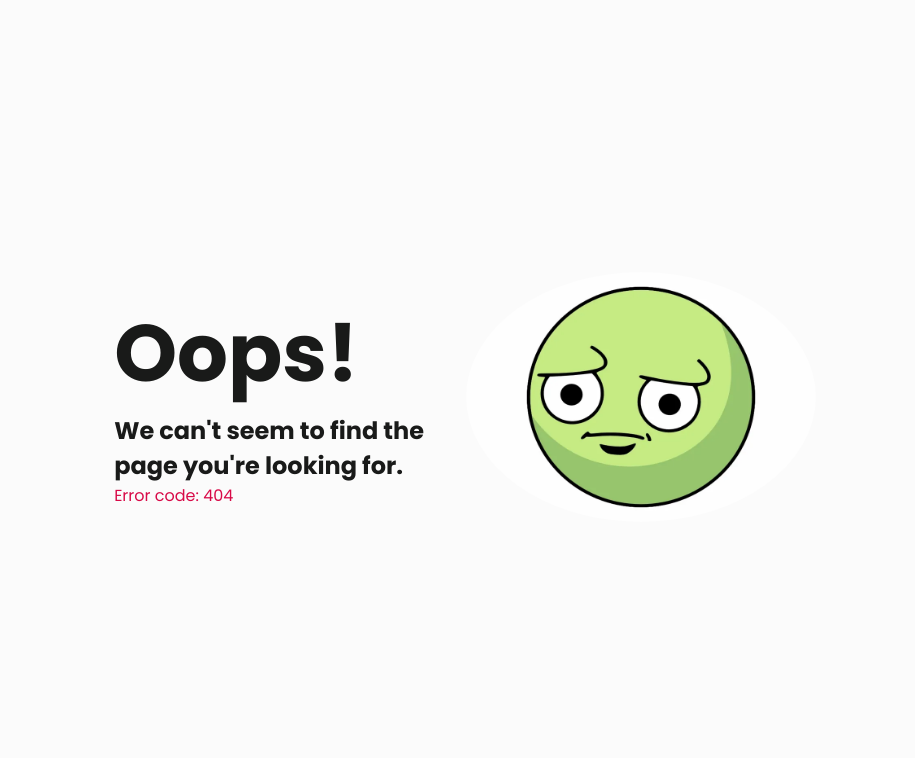
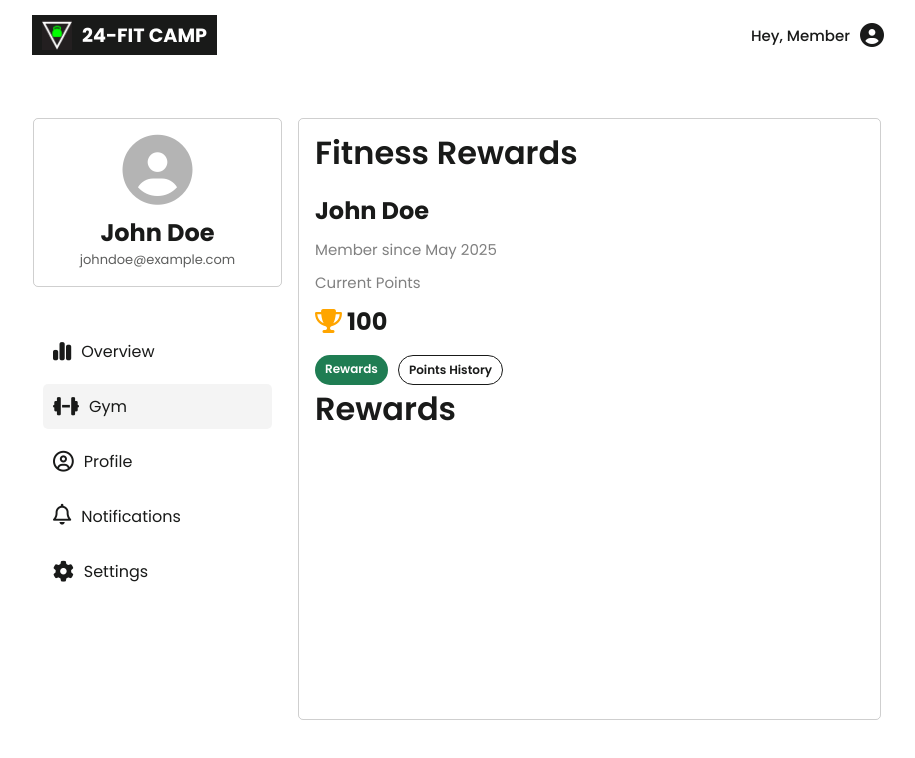
Before and after one commit to namron16/24-fit-camp, a React (Vite) app: page /member-account/rewards in a window 1280 px wide. Before the commit this address had no page. Shown: the top 758 px of the page, without its empty margins (175-1090 px from the left). Built offline with nearby package versions, Linux system fonts and the light colour scheme; data requests are answered from the project's data file.

Commit message:
added member rewards ui & created member gym and rewards components

```diff
--- a/db.json
+++ b/db.json
@@ -84,7 +84,6 @@
       "email": "cookiemonster@example.com"
     }
   ],
-
   "rewards": [
     {
       "id": "1",
--- a/src/App.jsx
+++ b/src/App.jsx
@@ -57,6 +57,8 @@ const MemberNotifications = lazy(() =>
 );
 const MemberSettings = lazy(() => import("./pages/Members/MemberSettings"));
 const MemberGym = lazy(() => import("./pages/Members/MemberGym"));
+const MemberRewards = lazy(() => import("./pages/Members/MemberRewards"));
+const MemberPoints = lazy(() => import("./pages/Members/MemberPoints"));
 
 const App = () => {
   const client = new QueryClient();
@@ -312,13 +314,30 @@ const App = () => {
             }
           />
           <Route
-            path="posts"
+            path="rewards"
             element={
               <Suspense fallback={<Loading2 />}>
                 <MemberGym />
               </Suspense>
             }
-          />
+          >
+            <Route
+              index
+              element={
+                <Suspense fallback={<Loading2 />}>
+                  <MemberRewards />
+                </Suspense>
+              }
+            />
+            <Route
+              path="points-history"
+              element={
+                <Suspense fallback={<Loading2 />}>
+                  <MemberPoints />
+                </Suspense>
+              }
+            />
+          </Route>
         </Route>
         <Route path="login" element={<Login />} />
         <Route path="*" element={<NotFoundPage />} />
--- a/src/components/members/MemberMenu.jsx
+++ b/src/components/members/MemberMenu.jsx
@@ -53,7 +53,7 @@ const MemberMenu = () => {
           <span>Overview</span>
         </NavLink>
         <NavLink
-          to={"posts"}
+          to={"rewards"}
           className={({ isActive }) => (isActive ? "active" : "")}
         >
           <i className="fa-solid fa-dumbbell"></i>
--- a/src/pages/Admin/memberdetail.css
+++ b/src/pages/Admin/memberdetail.css
@@ -30,14 +30,14 @@
     border-radius: 50%;
 }
 
-.member-info-details{
+.member-info-details {
     display: flex;
     align-items: center;
     gap: 10px;
 
 }
 
-.member-name-email{
+.member-name-email {
     display: flex;
     flex-direction: column
 }
@@ -64,14 +64,14 @@
 }
 
 .member-details__container {
-
-    display: flex;
-    justify-content: space-around;
-    flex-wrap: wrap;
+    padding: 1rem;
 }
 
 .membership-info__container {
     margin-top: 2rem;
+    display: flex;
+    flex-direction: column;
+    gap: 10px;
 }
 
 
@@ -93,7 +93,7 @@
 
 .membership-info {
     display: flex;
-    gap: 15px;
+    gap: 1rem;
     margin: 1.5rem 0;
     align-items: center;
 
@@ -109,7 +109,7 @@
 
 .membership-info-items .opacity {
     opacity: 0.6;
-    font-size: 13px;
+    font-size: 1rem;
 
 }
 
--- a/src/pages/Members/MemberGym.jsx
+++ b/src/pages/Members/MemberGym.jsx
@@ -1,14 +1,78 @@
-import React from "react";
+import React, { useMemo } from "react";
+import { Outlet } from "react-router-dom";
+import { NavLink } from "react-router-dom";
 import "./memberGym.css";
 import Loading2 from "../../components/Loading/Loading2";
+import { useFetchMember } from "../../utils/FetchData";
+import { useFetchRewards } from "../../utils/FetchData";
+
 import usePageTransition from "../../utils/usePageTransition";
 
 const MemberGym = () => {
+  const { member } = useFetchMember();
+  const memberDetails = member?.data?.[0];
+  const value = useMemo(
+    () => ({
+      firstName: memberDetails?.firstName,
+      lastName: memberDetails?.lastName,
+      email: memberDetails?.email,
+      contact: memberDetails?.contact,
+      type: memberDetails?.type,
+      plan: memberDetails?.plan,
+      membershipStart: memberDetails?.membershipStart,
+      membershipEnd: memberDetails?.membershipEnd,
+      gymPoints: memberDetails?.points,
+    }),
+    [memberDetails]
+  );
+
+  const date = new Date(value.membershipStart);
+  const formatDate = date.toLocaleString("en-US", {
+    month: "long",
+    year: "numeric",
+  });
+
+  const { rewards } = useFetchRewards();
+
   const { isPending, showContent } = usePageTransition(0);
   if (!showContent || isPending) return <Loading2 />;
   return (
     <section className="member-gym">
-      <h1>Gym Points</h1>
+      <h1>Fitness Rewards</h1>
+      <div className="rewards-header">
+        <h2>
+          {value.firstName} {value.lastName}
+        </h2>
+        <span>Member since {formatDate}</span>
+        <div className="member-points">
+          <span>Current Points</span>
+          <div className="current-points">
+            <i className="fa-solid fa-trophy"></i> {value.gymPoints}
+          </div>
+        </div>
+      </div>
+      <div className="member-rewards__nav">
+        <NavLink
+          to={"."}
+          end
+          className={({ isActive }) =>
+            isActive ? "active-gym-link" : "inactive-gym-link"
+          }
+        >
+          Rewards
+        </NavLink>
+        <NavLink
+          to={"points-history"}
+          className={({ isActive }) =>
+            isActive ? "active-gym-link" : "inactive-gym-link"
+          }
+        >
+          Points History
+        </NavLink>
+      </div>
+      <div className="member-rewards__content">
+        <Outlet />
+      </div>
     </section>
   );
 };
--- /dev/null
+++ b/src/pages/Members/MemberPoints.jsx
@@ -0,0 +1,11 @@
+import React from 'react'
+
+const MemberPoints = () => {
+  return (
+    <section>
+      <h1>Points History</h1>
+    </section>
+  )
+}
+
+export default MemberPoints
--- /dev/null
+++ b/src/pages/Members/MemberRewards.jsx
@@ -0,0 +1,11 @@
+import React from 'react'
+
+const MemberRewards = () => {
+  return (
+    <section>
+      <h1>Rewards</h1>
+    </section>
+  )
+}
+
+export default MemberRewards
--- a/src/pages/Members/memberGym.css
+++ b/src/pages/Members/memberGym.css
@@ -3,49 +3,76 @@
 
 .member-gym {
     position: relative;
-    padding: 10px;
+    padding: 10px 1rem;
     overflow: hidden;
-    width: 100%;
-
-}
-
-.gym-posts__container {
-    position: relative;
-    width: 96%;
-    display: flex;
-    flex-wrap: wrap;
-
-    overflow-x: hidden;
-}
-
-.gym-posts {
-    position: relative;
-    width: 100%;
-    display: flex;
-    flex-wrap: wrap;
-    gap: 1rem;
-    margin-top: 1rem;
-
-}
-
-.member-gym .post-card__container {
-    position: relative;
     width: 100%;
 }
 
+.member-gym h1 {
+    font-weight: 600;
+    font-size: 2rem;
+}
 
-@media (max-width: 670px) {
-    .member-gym .post-card__container img {
-        width: 25px;
-        height: 25px;
-    }
+.rewards-header {
+    margin-top: 1rem;
+    display: flex;
+    flex-direction: column;
+    gap: 10px;
+}
 
-    .member-gym .post-card__container .post-card-details {
-        font-size: 13px;
-    }
+.rewards-header span {
+    color: grey;
+    font-size: 15px;
+}
 
-    .member-gym .post-card__container .post-cards {
-        font-size: 13px;
-    }
+.member-points {
+    display: flex;
+    flex-direction: column;
+    gap: 10px;
+}
 
+.current-points {
+    font-size: 1.5rem;
+    font-weight: 700;
 }
+
+.current-points i {
+    color: orange;
+}
+
+
+.member-rewards__nav {
+    margin-top: 1rem;
+    display: flex;
+    gap: 10px;
+}
+
+.member-rewards__nav a {
+    text-decoration: none;
+    padding: 5px 10px;
+    border-radius: 20px;
+    font-weight: 600;
+    font-size: 12px;
+}
+
+.active-gym-link {
+    background-color: var(--text-green);
+    color: var(--light-bg);
+    border: none;
+}
+
+.inactive-gym-link {
+    border: 1px solid var(--dark-bg-);
+    color: var(--dark-bg-);
+}
+
+
+
+
+
+
+
+
+
+
+@media (max-width: 670px) {}
```
